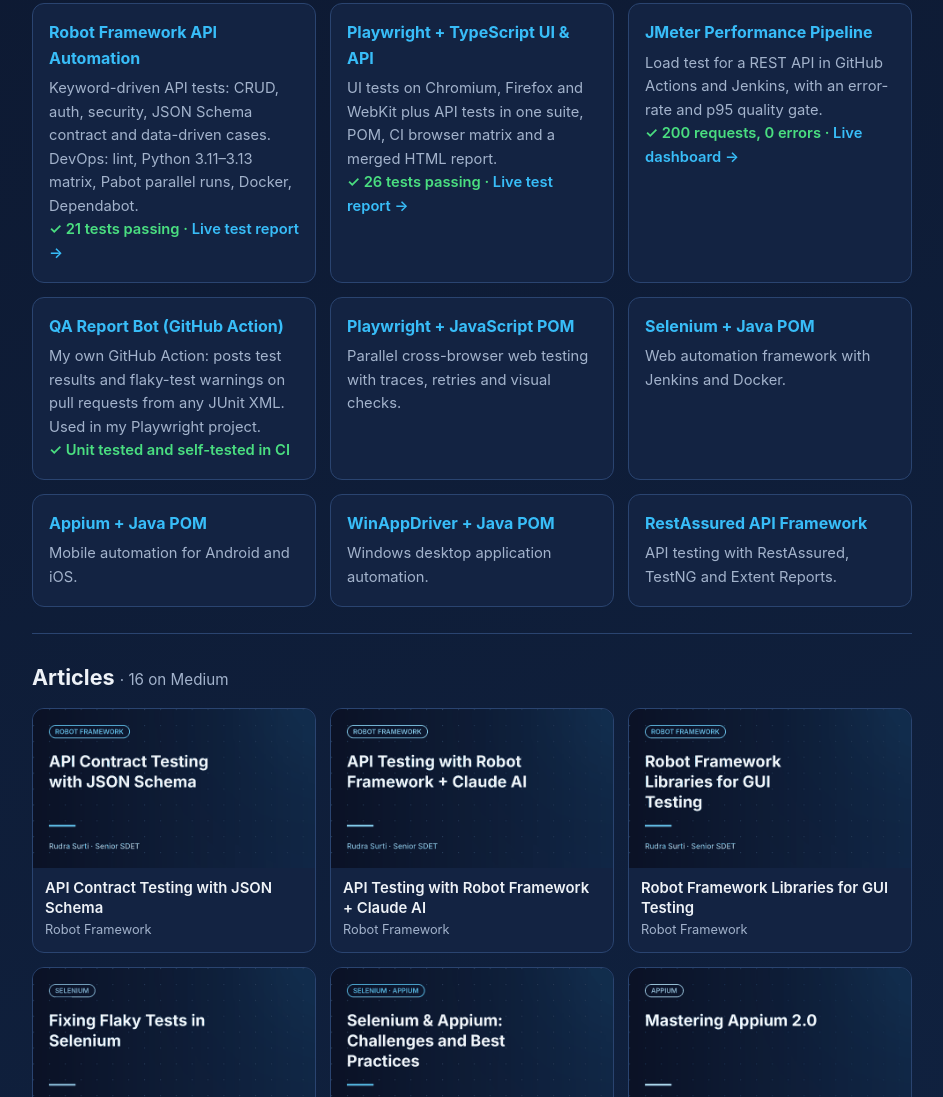
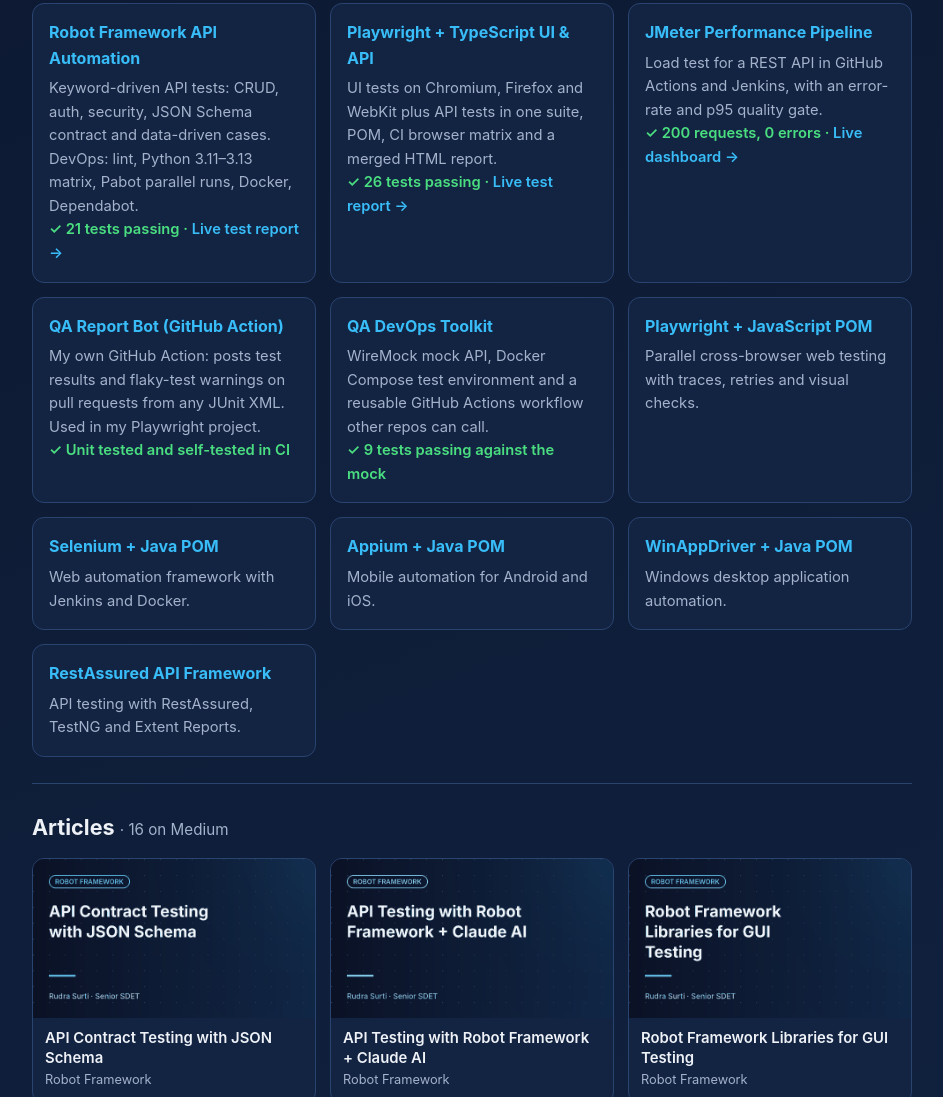
Before and after one commit to rudrasurti/rudrasurti.github.io, a plain HTML site: page index.html in a window 1280 px wide. Shown: the part 1624-2721 px from the top of the page, without its empty margins (168-1111 px from the left). Drawn offline with Linux system fonts and the light colour scheme.

Commit message:
Add QA DevOps Toolkit project

```diff
--- a/index.html
+++ b/index.html
@@ -116,6 +116,7 @@ footer{padding:30px 0 50px;color:var(--muted);font-size:.9rem;border-top:1px sol
     <div class="card"><h3><a href="https://github.com/rudrasurti/Playwright-TypeScript-UI-API-Framework">Playwright + TypeScript UI &amp; API</a></h3><p>UI tests on Chromium, Firefox and WebKit plus API tests in one suite, POM, CI browser matrix and a merged HTML report.</p><p class="badge">✓ 26 tests passing · <a href="https://rudrasurti.github.io/Playwright-TypeScript-UI-API-Framework/">Live test report →</a></p></div>
     <div class="card"><h3><a href="https://github.com/rudrasurti/JMeter-Performance-Testing-Pipeline">JMeter Performance Pipeline</a></h3><p>Load test for a REST API in GitHub Actions and Jenkins, with an error-rate and p95 quality gate.</p><p class="badge">✓ 200 requests, 0 errors · <a href="https://rudrasurti.github.io/JMeter-Performance-Testing-Pipeline/">Live dashboard →</a></p></div>
     <div class="card"><h3><a href="https://github.com/rudrasurti/qa-report-bot">QA Report Bot (GitHub Action)</a></h3><p>My own GitHub Action: posts test results and flaky-test warnings on pull requests from any JUnit XML. Used in my Playwright project.</p><p class="badge">✓ Unit tested and self-tested in CI</p></div>
+    <div class="card"><h3><a href="https://github.com/rudrasurti/qa-devops-toolkit">QA DevOps Toolkit</a></h3><p>WireMock mock API, Docker Compose test environment and a reusable GitHub Actions workflow other repos can call.</p><p class="badge">✓ 9 tests passing against the mock</p></div>
     <div class="card"><h3><a href="https://github.com/rudrasurti/Playwright-JS-POM-Framework">Playwright + JavaScript POM</a></h3><p>Parallel cross-browser web testing with traces, retries and visual checks.</p></div>
     <div class="card"><h3><a href="https://github.com/rudrasurti/Selenium-Java-POM-Framework">Selenium + Java POM</a></h3><p>Web automation framework with Jenkins and Docker.</p></div>
     <div class="card"><h3><a href="https://github.com/rudrasurti/Appium-Java-POM-Framework">Appium + Java POM</a></h3><p>Mobile automation for Android and iOS.</p></div>
```
